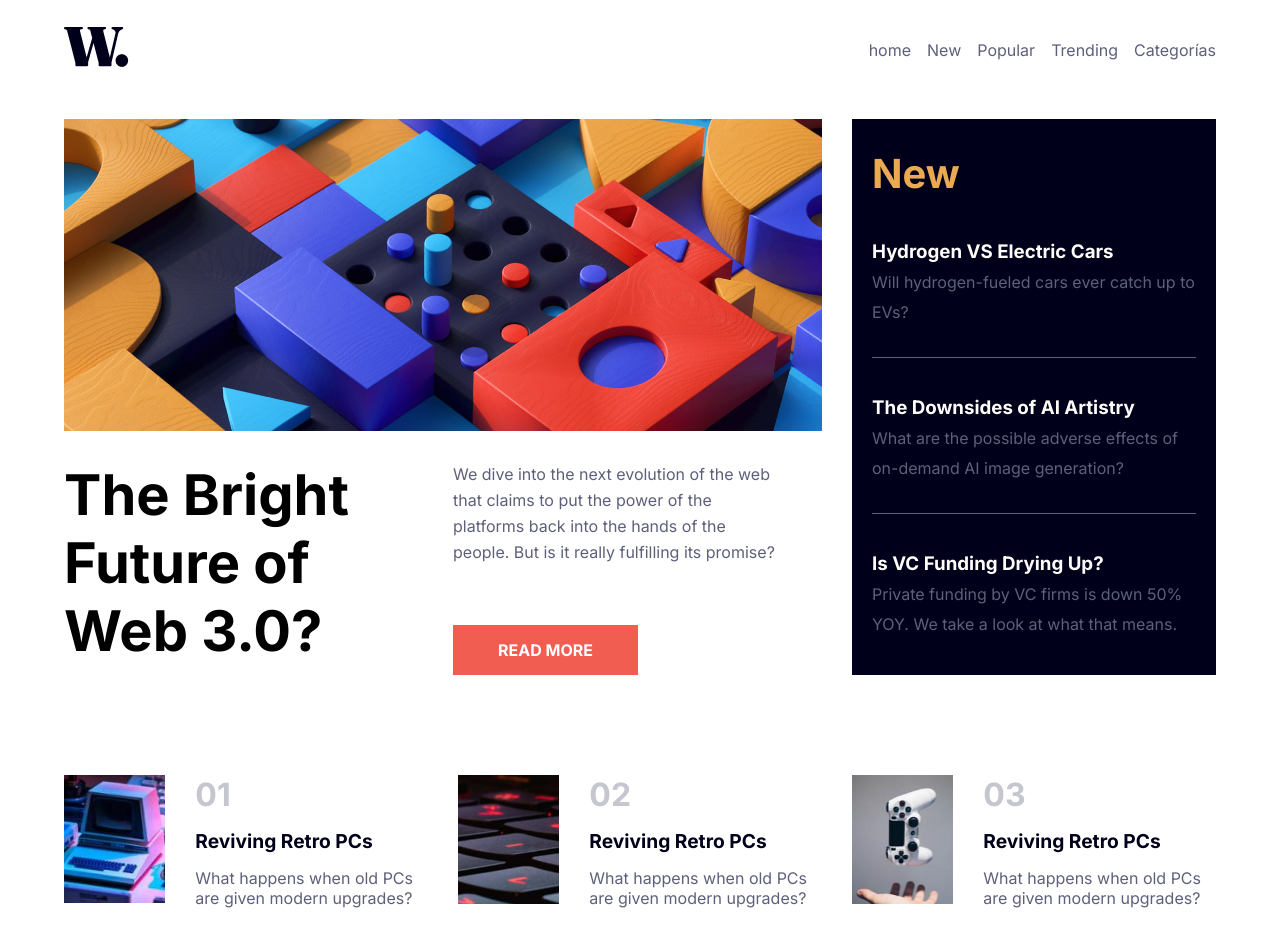
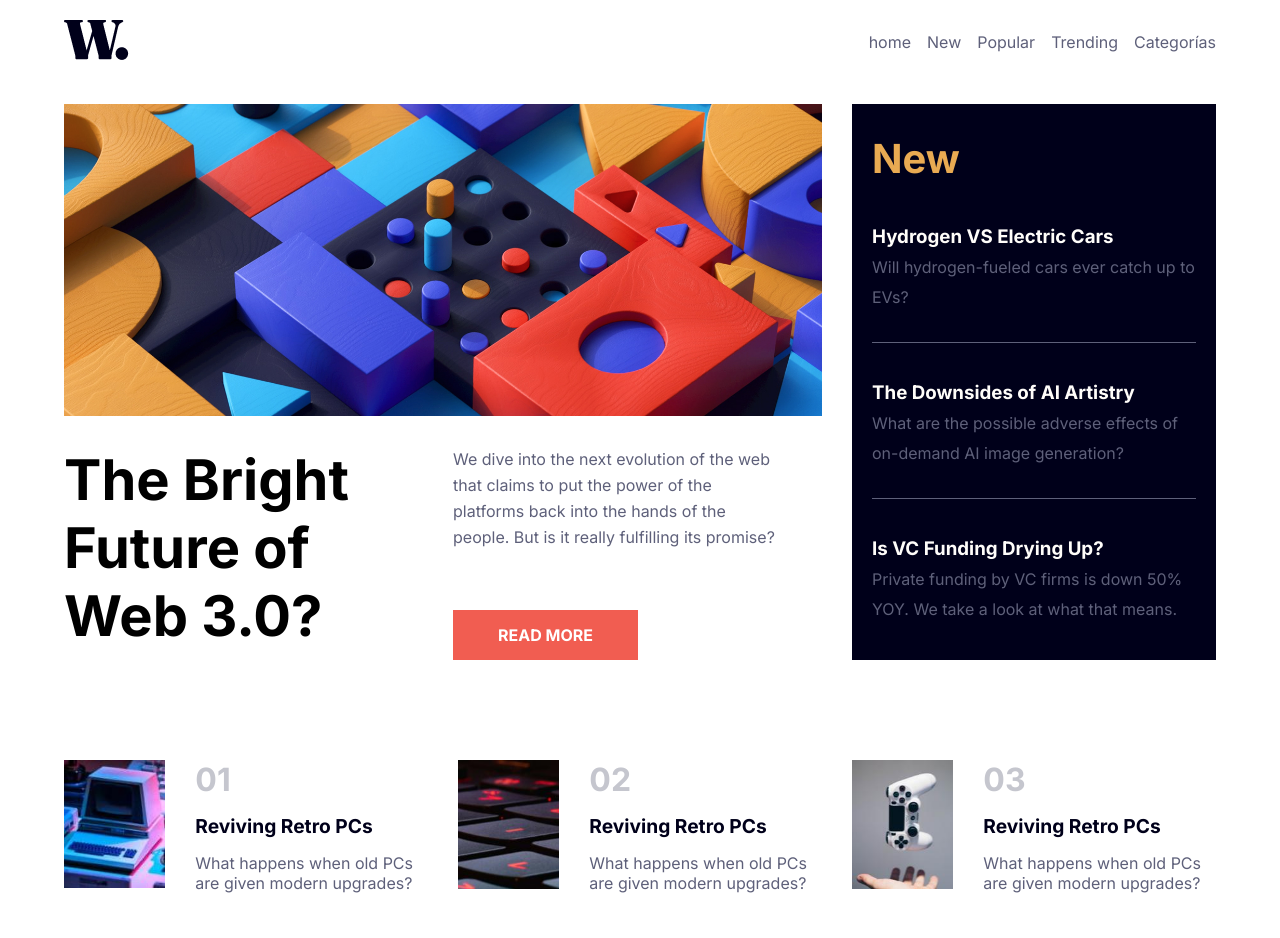
Before and after one commit to MaoBackDev/taller-grid-devf, a plain HTML site: page index.html in a window 1280 px wide. Drawn offline with Linux system fonts and the light colour scheme.

Commit message:
solution Bug navbar

```diff
--- a/style.css
+++ b/style.css
@@ -26,11 +26,6 @@ img {
     align-items: center;
     padding-block: 20px;
     margin-bottom: 20px;
-}
-
-.logo {
-    font-weight: bolder;
-    font-size: 3rem;
 }
 
 .navbar {
```
